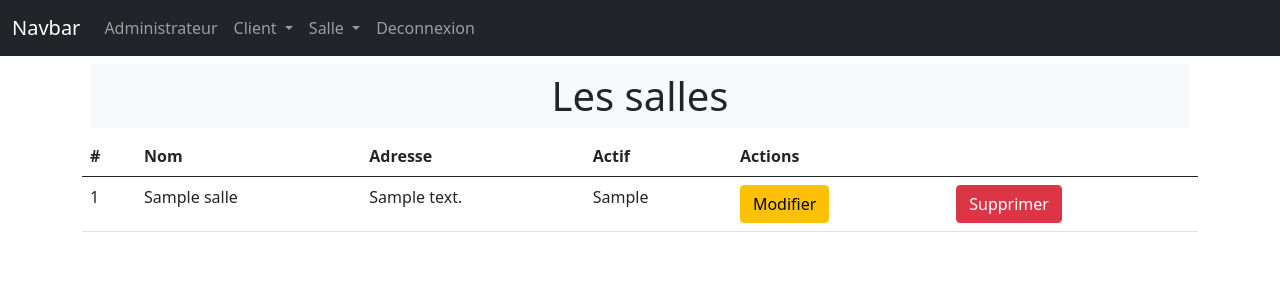
After one commit to Ambrois123/tp-gestion_salle_sport-back, a PHP site: template views/salleVisualisation.php in a window 1280 px wide. The commit adds this page. Shown: the top 300 px of the page. Run offline with PHP 8.4, Linux system fonts and the light colour scheme; the template is opened without the code that fills it: most values are stand-ins (such as "Sample title", 1, 10 or a date in 2020); some libraries are stand-ins or nearby versions.

Commit message:
visualisation salles

```diff
--- a/views/menu.php
+++ b/views/menu.php
@@ -37,8 +37,8 @@
             Salle
           </a>
           <ul class="dropdown-menu" aria-labelledby="navbarDropdown">
-            <li><a class="dropdown-item" href="#">Visualisation</a></li>
-            <li><a class="dropdown-item" href="#">Création</a></li>
+            <li><a class="dropdown-item" href="<?= URL ?>admin/salles/visualisation">Visualisation</a></li>
+            <li><a class="dropdown-item" href="<?= URL ?>admin/salles/creation">Création</a></li>
           </ul>
         </li>
         <li class="nav-item">
--- /dev/null
+++ b/views/salleVisualisation.php
@@ -0,0 +1,36 @@
+<?php ob_start(); ?>
+
+<table class="table">
+  <thead>
+    <tr>
+      <th scope="col">#</th>
+      <th scope="col">Nom</th>
+      <th scope="col">Adresse</th>
+      <th scope="col">Actif</th>
+      <th scope="col" colspan="2">Actions</th>
+    </tr>
+  </thead>
+  <tbody>
+    <!--loops to browse-->
+    <?php foreach($salles as $salle) : ?>
+    <tr>
+      <td><?= $salle['calle_id'] ?></td>
+      <td><?= $salle['salle_name'] ?></td>
+      <td><?= $salle['salle_address'] ?></td>
+      <td><?= $salle['salle_active'] ?></td>
+      <td><button class='btn btn-warning'>Modifier</button></td>
+      <td><button class='btn btn-danger'>Supprimer</button></td>
+    </tr>
+    <?php endforeach; ?>
+  </tbody>
+</table>
+
+<?php
+//Put the content in the variable content
+$content = ob_get_clean();
+//title of the page
+$title = "Les salles";
+//call the template create in views.
+require "./views/template.php";
+
+?>
```
Also changed, not shown: index.php (+9 -2 lines).
